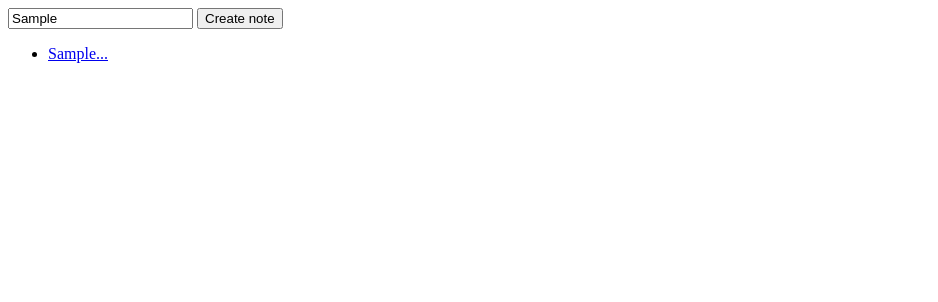
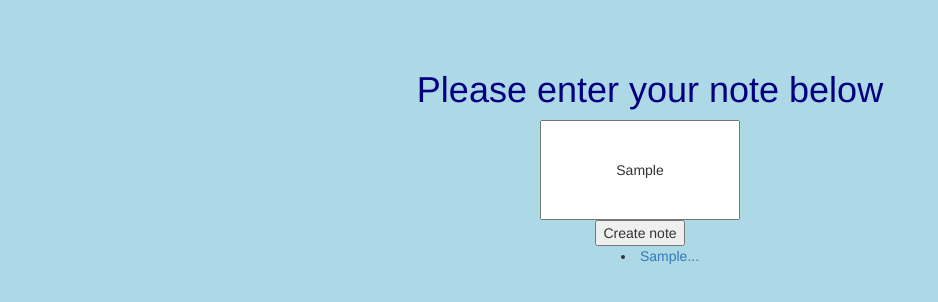
Before and after one commit to ercekal/single-page-app, a website: page views/index.html in a window 1280 px wide. Both pictures are taken after typing "Sample" into the empty fields and a click on the button "Create note". Shown: the whole page, without its empty margins (0-938 px from the left). Drawn offline with nearby package versions, Linux system fonts and the light colour scheme.

Commit message:
CSS playground

```diff
--- a/src/index.js
+++ b/src/index.js
@@ -38,6 +38,7 @@ ready(function(){
      a.setAttribute('href', "#");
      newItem.setAttribute('id', 'notes_list');
      newItem.setAttribute('target', index);
+     newItem.setAttribute('align', "center");
      newItem.appendChild(a);
      ulist.appendChild(newItem);
      var fullNote = list.notes[index].text;
--- /dev/null
+++ b/style/3dots.css
@@ -0,0 +1,25 @@
+input {
+    width: 200px;
+    height: 100px;
+    text-align: center;
+}
+
+body {
+    background-color: lightblue;
+    padding-top: 50px;
+    padding-bottom: 30px;
+
+}
+
+h1 {
+    color: navy;
+    margin-left: 20px;
+}
+
+ul {
+    list-style-position: inside;
+}
+
+#single_view {
+  color: rgb(0,0,255);
+}
--- a/views/index.html
+++ b/views/index.html
@@ -7,21 +7,26 @@
     <script src="../lib/note.js"></script>
     <script src="../lib/list_notes.js"></script>
 
+    <link rel="stylesheet" href="https://maxcdn.bootstrapcdn.com/bootstrap/3.3.7/css/bootstrap.min.css" integrity="sha384-BVYiiSIFeK1dGmJRAkycuHAHRg32OmUcww7on3RYdg4Va+PmSTsz/K68vbdEjh4u" crossorigin="anonymous">
+    <link rel="stylesheet" type="text/css" href= "../style/3dots.css">
+
+
     <meta charset="utf-8">
-    <title></title>
+    <title>Team "..." Note App</title>
   </head>
   <body>
-<div id="listing">
+<div id="listing" align="center">
+  <h1>Please enter your note below </h1>
   <form class="text" id="notes_form">
-    <input type="text" id="notes_input" placeholder="Enter text here" value="">
+    <input type="text" id="notes_input" placeholder="Enter text here" height="1" width=50px><br>
     <button type="button" id="create_note">Create note</button>
   </form>
 
     <ul id='list'>
     </ul>
 </div>
-<div id='single_view'>
-  <button type="button" id="back_button" style='display: none'>Back</button>
+<div id='single_view' align="center">
+  <button type="button" id="back_button" style='display: none' align="right">Back</button>
 </div>
   </body>
 </html>
```
